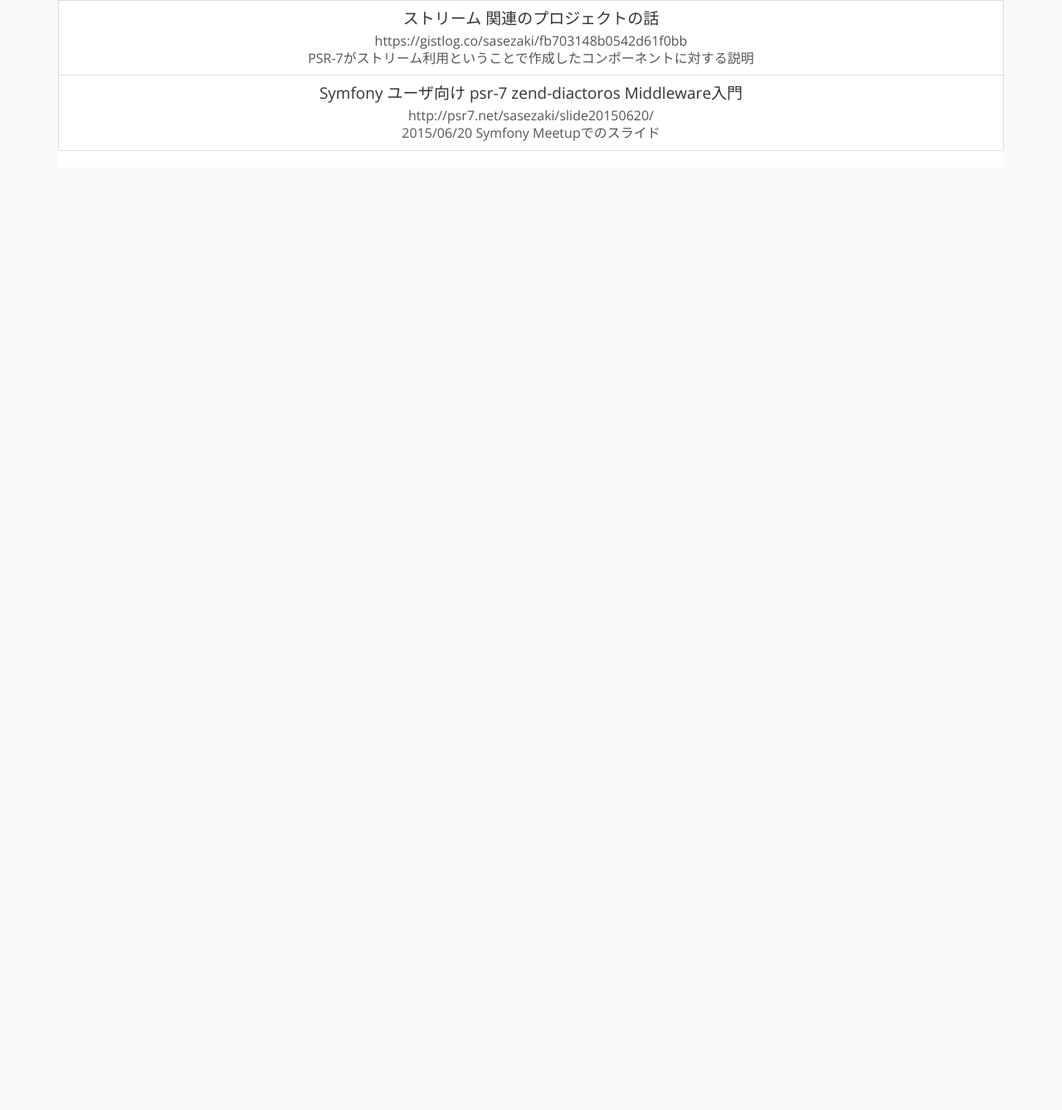
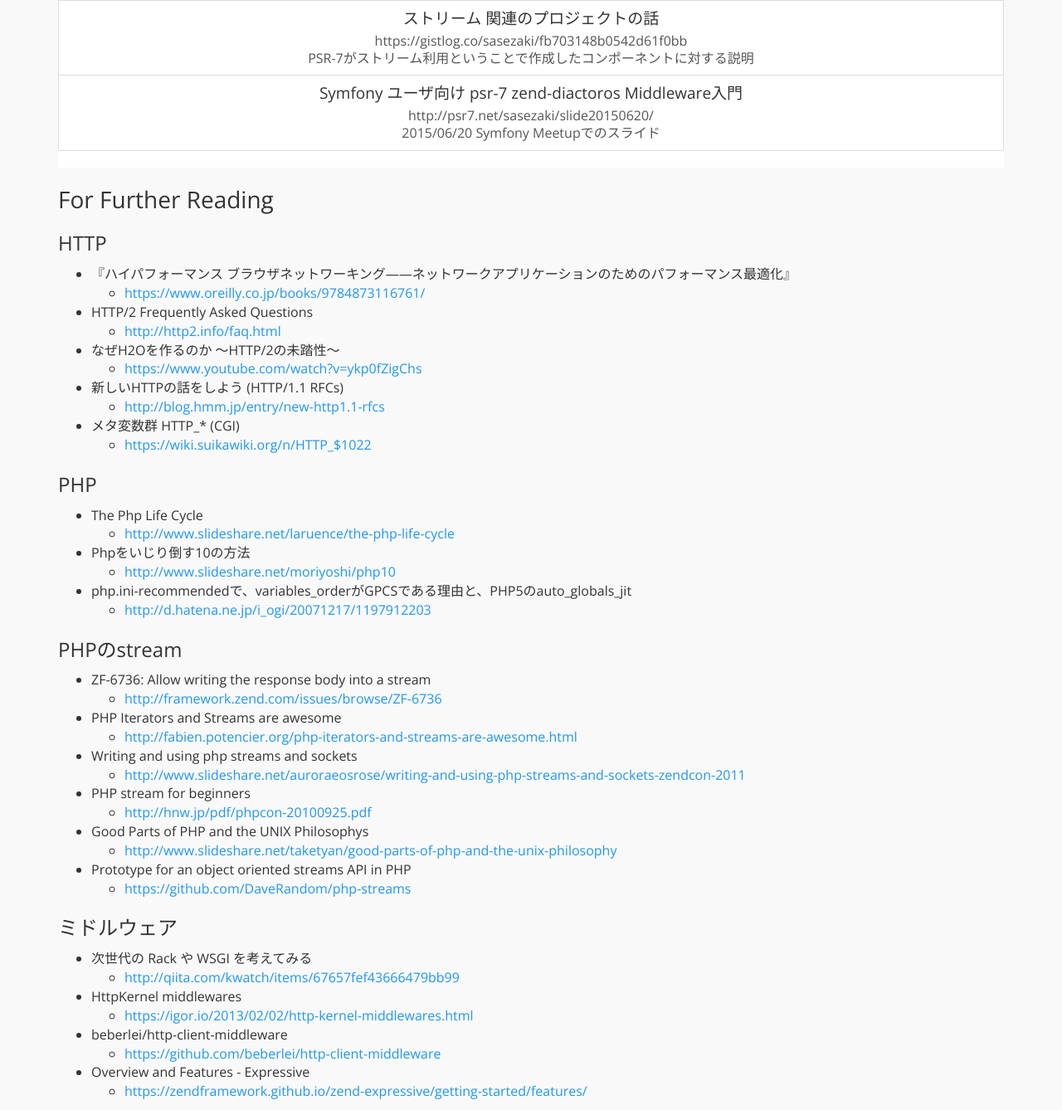
Before and after one commit to psr7-net/psr7-net.github.com, a plain HTML site: page sasezaki/phpconfuk2016/index.html in a window 1280 px wide. Shown: the part 2005-3343 px from the top of the page at 83% size. Before the commit the page ends 2207 px from the top, so only its background shows below. Drawn offline with nearby package versions, Linux system fonts and the light colour scheme.

Commit message:
add for futher reading section

```diff
--- a/sasezaki/phpconfuk2016/index.html
+++ b/sasezaki/phpconfuk2016/index.html
@@ -211,7 +211,62 @@
 
   </div>
 
+
+<h2 id="for-further-reading"><a name="for-further-reading" href="#for-further-reading"></a>For Further Reading</h2>
+<h3 id="http"><a name="http" href="#http"></a>HTTP</h3>
+<ul>
+<li>『ハイパフォーマンス ブラウザネットワーキング――ネットワークアプリケーションのためのパフォーマンス最適化』<ul>
+<li><a href="https://www.oreilly.co.jp/books/9784873116761/">https://www.oreilly.co.jp/books/9784873116761/</a></li></ul>
+</li><li>HTTP/2 Frequently Asked Questions<ul>
+<li><a href="http://http2.info/faq.html">http://http2.info/faq.html</a></li></ul>
+</li><li>なぜH2Oを作るのか 〜HTTP/2の未踏性〜<ul>
+<li><a href="https://www.youtube.com/watch?v=ykp0fZigChs">https://www.youtube.com/watch?v=ykp0fZigChs</a></li></ul>
+</li><li>新しいHTTPの話をしよう (HTTP/1.1 RFCs)<ul>
+<li><a href="http://blog.hmm.jp/entry/new-http1.1-rfcs">http://blog.hmm.jp/entry/new-http1.1-rfcs</a></li></ul>
+</li><li>メタ変数群 HTTP_* (CGI)<ul>
+<li><a href="https://wiki.suikawiki.org/n/HTTP_$1022">https://wiki.suikawiki.org/n/HTTP_$1022</a></li></ul>
+</li></ul>
+<h3 id="php"><a name="php" href="#php"></a>PHP</h3>
+<ul>
+<li>The Php Life Cycle<ul>
+<li><a href="http://www.slideshare.net/laruence/the-php-life-cycle">http://www.slideshare.net/laruence/the-php-life-cycle</a></li></ul>
+</li><li>Phpをいじり倒す10の方法<ul>
+<li><a href="http://www.slideshare.net/moriyoshi/php10">http://www.slideshare.net/moriyoshi/php10</a></li></ul>
+</li><li>php.ini-recommendedで、variables_orderがGPCSである理由と、PHP5のauto_globals_jit<ul>
+<li><a href="http://d.hatena.ne.jp/i_ogi/20071217/1197912203">http://d.hatena.ne.jp/i_ogi/20071217/1197912203</a></li></ul>
+</li></ul>
+<h3 id="phpのstream"><a name="phpのstream" href="#phpのstream"></a>PHPのstream</h3>
+<ul>
+<li>ZF-6736: Allow writing the response body into a stream<ul>
+<li><a href="http://framework.zend.com/issues/browse/ZF-6736">http://framework.zend.com/issues/browse/ZF-6736</a></li></ul>
+</li><li>PHP Iterators and Streams are awesome<ul>
+<li><a href="http://fabien.potencier.org/php-iterators-and-streams-are-awesome.html">http://fabien.potencier.org/php-iterators-and-streams-are-awesome.html</a></li></ul>
+</li><li>Writing and using php streams and sockets<ul>
+<li><a href="http://www.slideshare.net/auroraeosrose/writing-and-using-php-streams-and-sockets-zendcon-2011">http://www.slideshare.net/auroraeosrose/writing-and-using-php-streams-and-sockets-zendcon-2011</a></li></ul>
+</li><li>PHP stream for beginners<ul>
+<li><a href="http://hnw.jp/pdf/phpcon-20100925.pdf">http://hnw.jp/pdf/phpcon-20100925.pdf</a></li></ul>
+</li><li>Good Parts of PHP and the UNIX Philosophys<ul>
+<li><a href="http://www.slideshare.net/taketyan/good-parts-of-php-and-the-unix-philosophy">http://www.slideshare.net/taketyan/good-parts-of-php-and-the-unix-philosophy</a></li></ul>
+</li><li>Prototype for an object oriented streams API in PHP<ul>
+<li><a href="https://github.com/DaveRandom/php-streams">https://github.com/DaveRandom/php-streams</a></li></ul>
+</li></ul>
+<h3 id="ミドルウェア"><a name="ミドルウェア" href="#ミドルウェア"></a>ミドルウェア</h3>
+<ul>
+<li>次世代の Rack や WSGI を考えてみる<ul>
+<li><a href="http://qiita.com/kwatch/items/67657fef43666479bb99">http://qiita.com/kwatch/items/67657fef43666479bb99</a></li></ul>
+</li><li>HttpKernel middlewares<ul>
+<li><a href="https://igor.io/2013/02/02/http-kernel-middlewares.html">https://igor.io/2013/02/02/http-kernel-middlewares.html</a></li></ul>
+</li><li>beberlei/http-client-middleware<ul>
+<li><a href="https://github.com/beberlei/http-client-middleware">https://github.com/beberlei/http-client-middleware</a></li></ul>
+</li><li>Overview and Features - Expressive<ul>
+<li><a href="https://zendframework.github.io/zend-expressive/getting-started/features/">https://zendframework.github.io/zend-expressive/getting-started/features/</a></li></ul>
+</li></ul>
+
+
+
 </div>
+
+
 
 
 </body>
```
